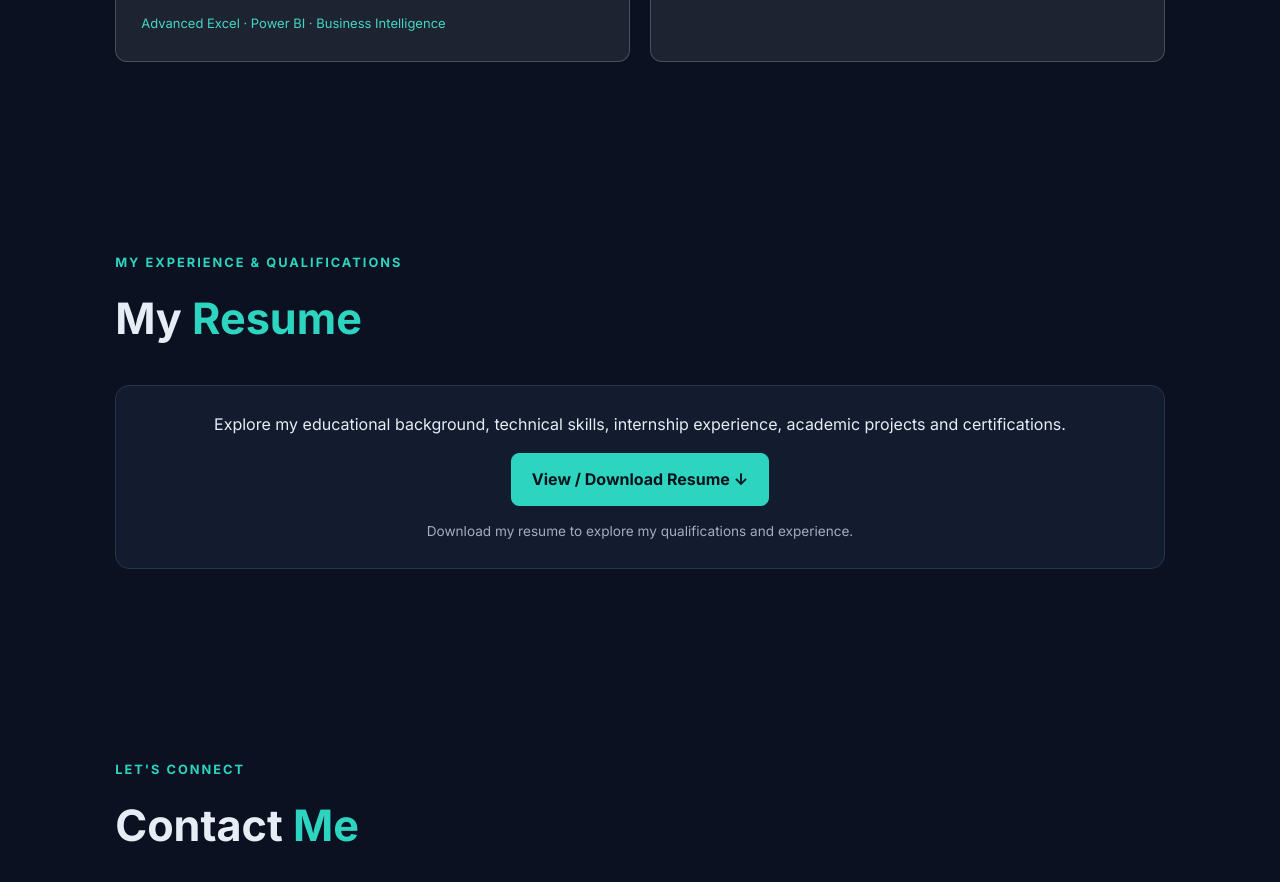
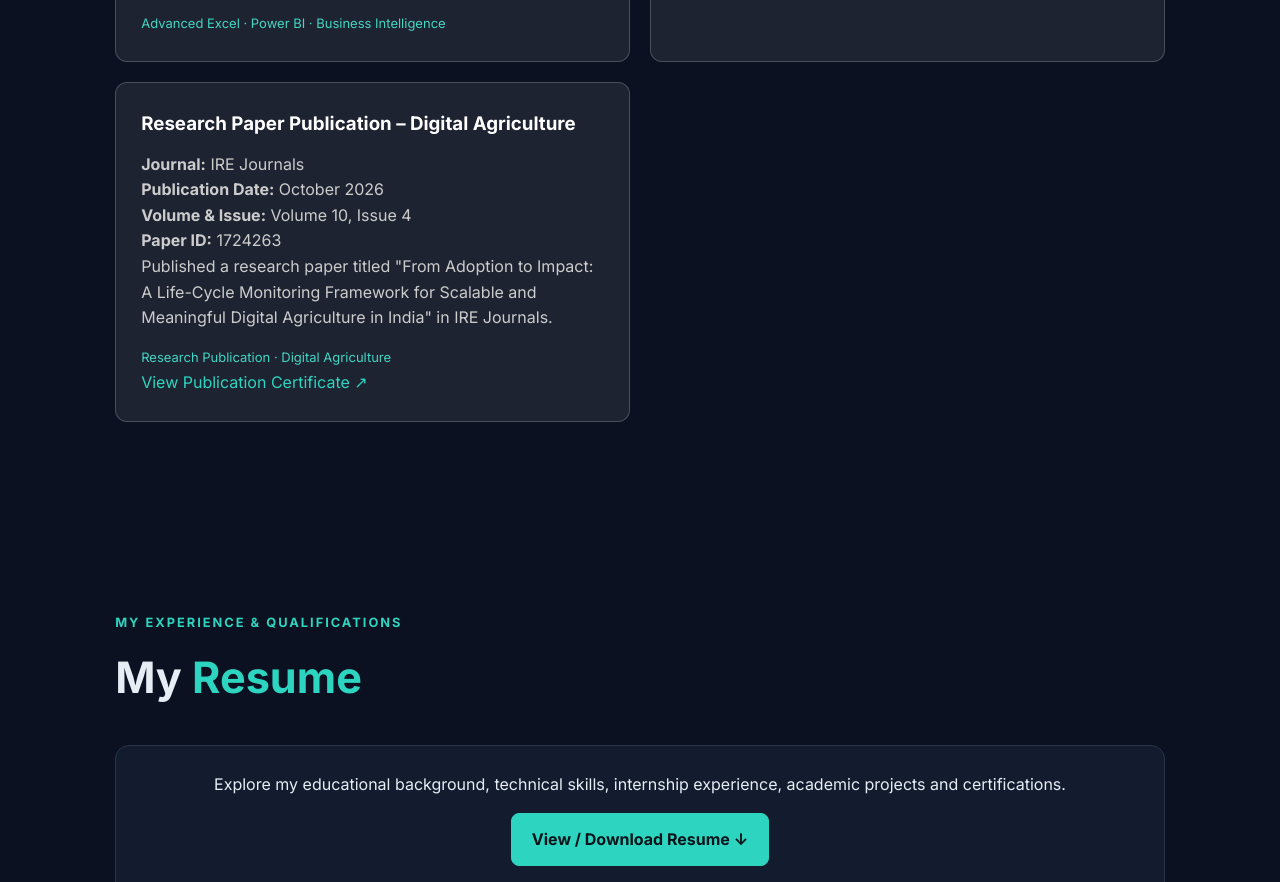
Before and after one commit to HarshadaJadhav2005/harshada-portfolio-2026, a plain HTML site: page index.html in a window 1280 px wide. Shown: the part 5795-6677 px from the top of the page. Drawn offline with Linux system fonts and the light colour scheme.

Commit message:
Refactor index.html for portfolio structure

```diff
--- a/index.html
+++ b/index.html
@@ -372,6 +372,7 @@
 
       <div class="certification-container">
 
+        <!-- Certification 1 -->
         <div class="certification-card">
           <h3>Data Structures and Algorithm for Campus Placement</h3>
 
@@ -388,6 +389,7 @@
           <span>DSA · Problem Solving</span>
         </div>
 
+        <!-- Certification 2 -->
         <div class="certification-card">
           <h3>Data Analytics and Visualization with Power BI</h3>
 
@@ -406,6 +408,7 @@
           <span>Power BI · Tableau · Data Analytics</span>
         </div>
 
+        <!-- Certification 3 -->
         <div class="certification-card">
           <h3>Business Intelligence Using Advanced Excel & Power BI</h3>
 
@@ -424,6 +427,7 @@
           <span>Advanced Excel · Power BI · Business Intelligence</span>
         </div>
 
+        <!-- Certification 4 -->
         <div class="certification-card">
           <h3>ACE CODING INTERVIEWS: DSA Mastery with Java</h3>
 
@@ -440,6 +444,35 @@
           </p>
 
           <span>Java · DSA · Coding Interviews</span>
+        </div>
+
+        <!-- Achievement 5: Research Paper Publication -->
+        <div class="certification-card">
+          <h3>Research Paper Publication – Digital Agriculture</h3>
+
+          <p><strong>Journal:</strong> IRE Journals</p>
+
+          <p><strong>Publication Date:</strong> October 2026</p>
+
+          <p><strong>Volume & Issue:</strong> Volume 10, Issue 4</p>
+
+          <p><strong>Paper ID:</strong> 1724263</p>
+
+          <p>
+            Published a research paper titled
+            "From Adoption to Impact: A Life-Cycle Monitoring
+            Framework for Scalable and Meaningful Digital
+            Agriculture in India" in IRE Journals.
+          </p>
+
+          <span>Research Publication · Digital Agriculture</span>
+
+          <p>
+            <a href="certificates/Book%20Chapter%20Publication%20Certificate.pdf"
+               target="_blank" rel="noopener noreferrer">
+              View Publication Certificate ↗
+            </a>
+          </p>
         </div>
 
       </div>
```
